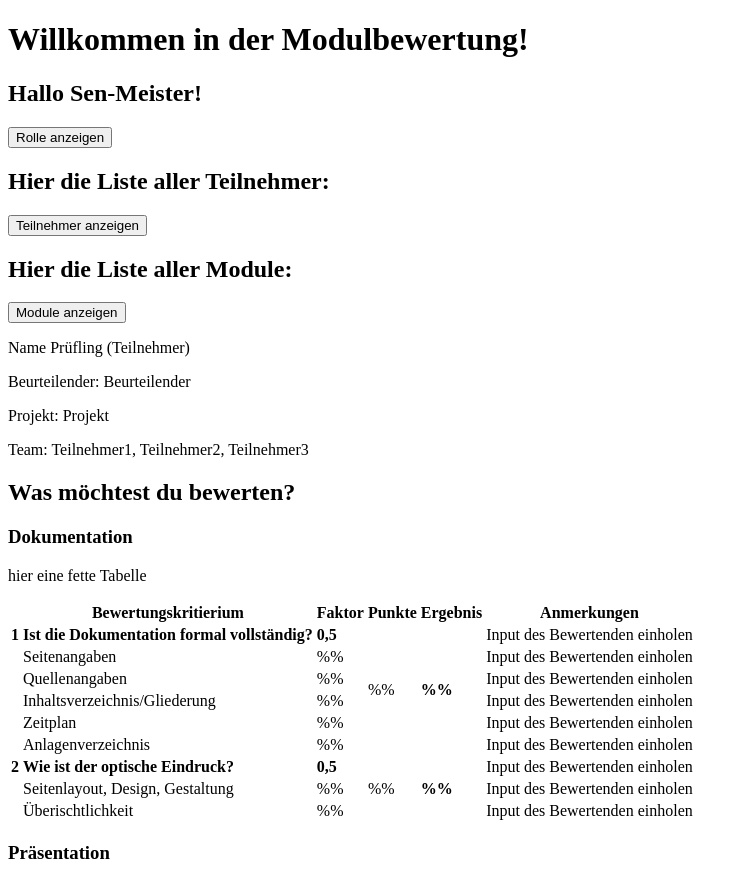
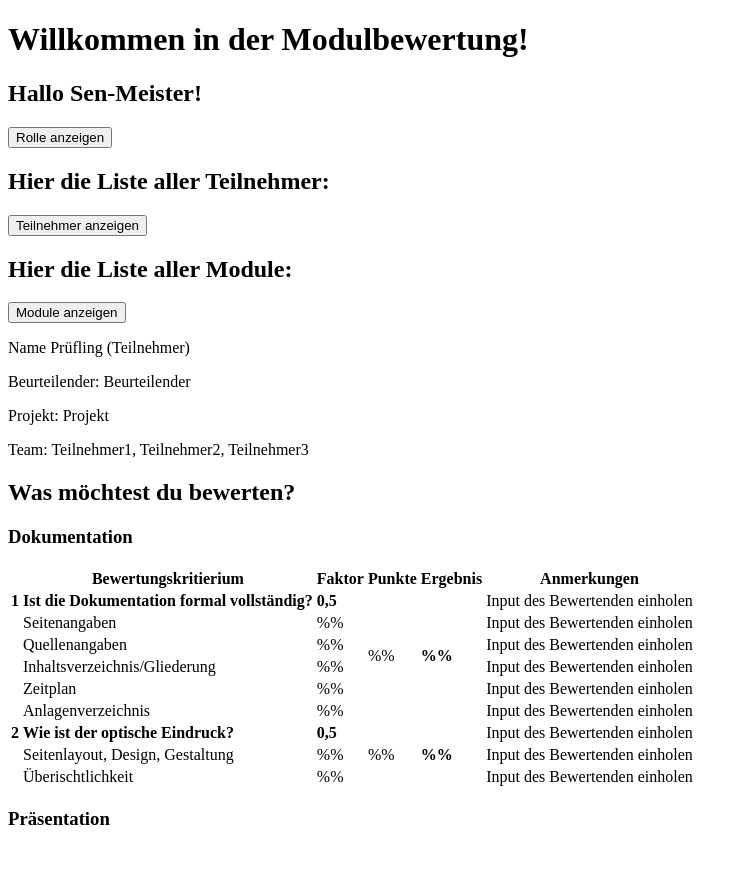
Before and after one commit to Kaarjalan/ModulbewertungFrontend, an Angular app: page / in a window 1280 px wide. Shown: the whole page, without its empty margins (0-748 px from the left). After the commit the page ends 848 px from the top, so only its background shows below. Built offline with nearby package versions, Linux system fonts and the light colour scheme.

Commit message:
wip Bug nicht behoben

```diff
--- a/src/app/documentation/documentation.component.html
+++ b/src/app/documentation/documentation.component.html
@@ -1,4 +1,3 @@
-<p>hier eine fette Tabelle</p>
 <table>
     <tr>
         <td>    </td>
--- a/src/app/documentation/documentation.component.ts
+++ b/src/app/documentation/documentation.component.ts
@@ -1,10 +1,9 @@
 import { Component } from '@angular/core';
-import { UserComponent } from '../user/user.component';
 
 @Component({
   selector: 'app-documentation',
   standalone: true,
-  imports: [UserComponent],
+  imports: [],
   templateUrl: './documentation.component.html',
   styleUrl: './documentation.component.css'
 })
```
